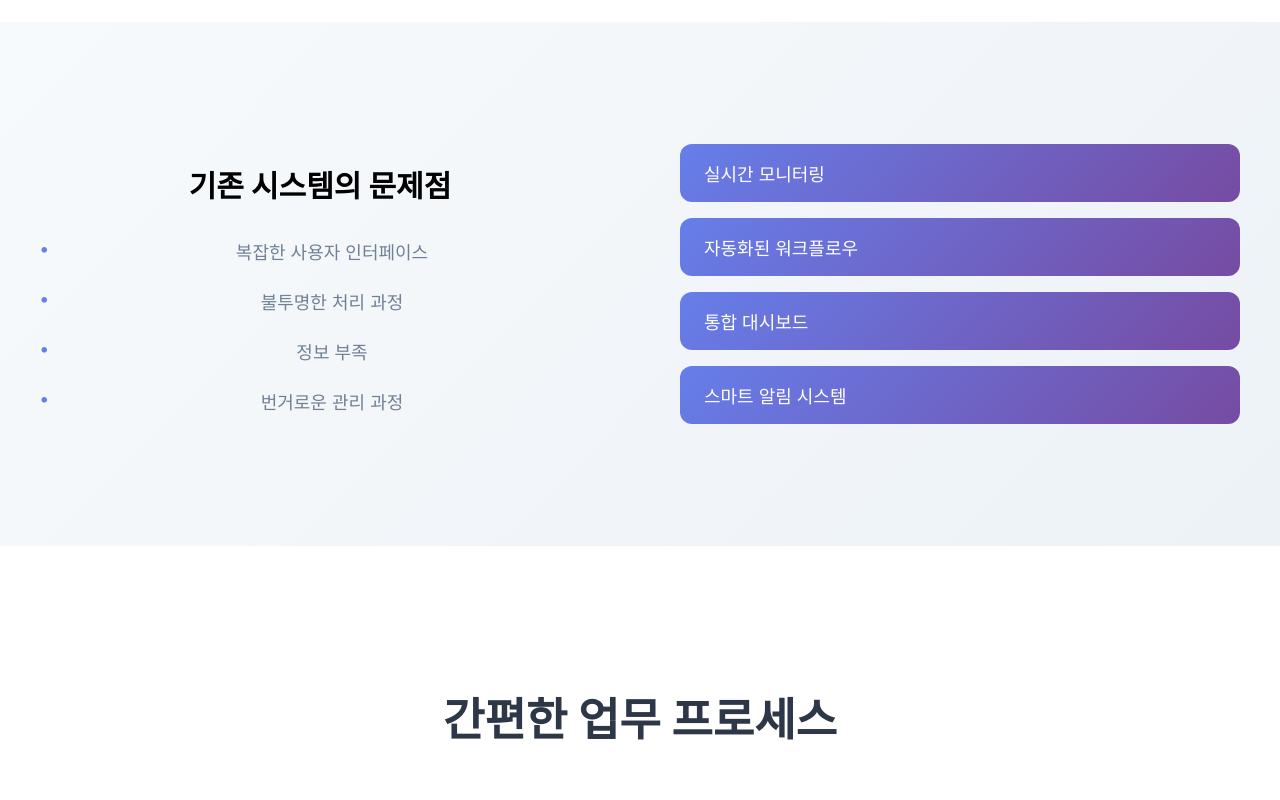
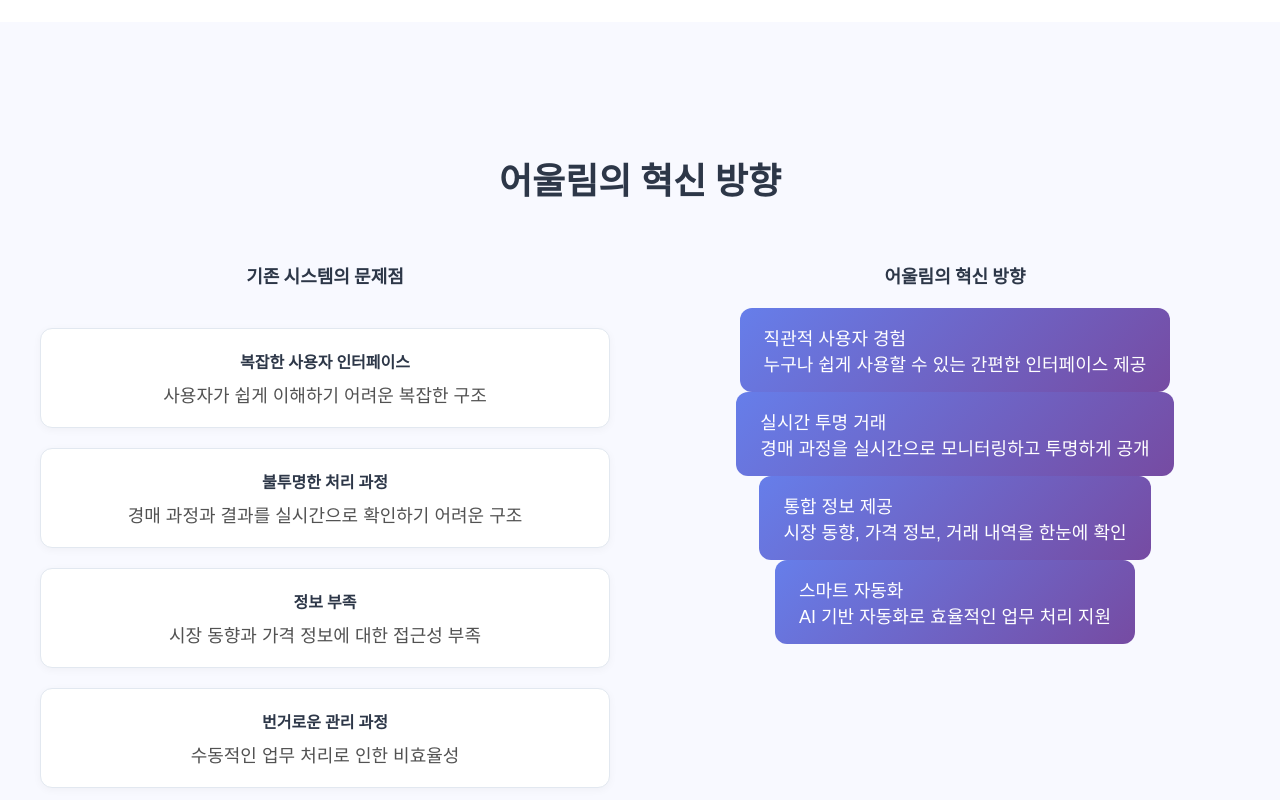
Before and after one commit to LikeLionHGU/TaxiDriver_Front, a React (Create React App) app: page / in a window 1280 px wide. Shown: the part 1100-1900 px from the top of the page. Built offline with nearby package versions, Linux system fonts and the light colour scheme.

Commit message:
fix:상품 상세정보 ui정보 반영되도록

```diff
--- a/src/components/PendingReviewModal.js
+++ b/src/components/PendingReviewModal.js
@@ -30,10 +30,8 @@ export default function PendingReviewModal({ open, onClose, product, onApprove,
     cardBlock(
       "기본 정보",
       h("ul", { className: styles.kv },
-        kvItem("어종", product.name),
-        kvItem("포장단위", product.origin),
-        kvItem("어획일", product.caughtAt || "2025.05.14"),
-        kvItem("어획지역", product.area || "동해 북부 일대")
+        kvItem("어종", product.applicant),
+        kvItem("포장단위", product.applicationDate),
       )
     ),
 
@@ -41,8 +39,6 @@ export default function PendingReviewModal({ open, onClose, product, onApprove,
       "가격정보",
       h("ul", { className: styles.kv },
         kvItem("최저 수락가", `₩${product.price?.toLocaleString?.() ?? "-"}`),
-        kvItem("어제 시세", `₩${(product.yesterday || 33000).toLocaleString()}`),
-        kvItem("7일 평균", `₩${(product.avg7d || 31500).toLocaleString()}`)
       )
     ),
 
--- a/src/pages/Landing.js
+++ b/src/pages/Landing.js
@@ -190,7 +190,7 @@ const Landing = () => {
 
     innovationSection: {
       padding: '100px 20px',
-      background: 'linear-gradient(135deg, #f7fafc 0%, #edf2f7 100%)'
+      background: "#f8f9ff",
     },
 
     innovationContent: {
@@ -198,27 +198,37 @@ const Landing = () => {
       margin: '0 auto',
       display: 'grid',
       gridTemplateColumns: '1fr 1fr',
-      gap: '80px',
-      alignItems: 'center'
+      gap: '60px',
+      alignItems: 'flex-start'
     },
 
     innovationTitle: {
-      fontSize: '2.5rem',
+      fontSize: '2rem',
       fontWeight: 700,
       color: '#2d3748',
-      marginBottom: '40px'
+      marginBottom: '40px',
+      textAlign:"center"
     },
 
     problemItem: {
-      marginBottom: '20px'
+      background: "white",
+    padding: "20px 24px",
+    borderRadius: "12px",
+    border: "1px solid #e2e8f0",
+    boxShadow: "0 2px 8px rgba(0, 0, 0, 0.04)",
+    },
+
+    problemSection: {
+    display: "flex",
+    flexDirection: "column",
+    gap: "20px",
   },
 
     problemItemTitle: {
-      fontSize: '30px',
-      fontWeight: 700,
-      color: '#000',
-      textaligh:'center',
-      marginBottom: '20px'
+      fontSize: '16px',
+      fontWeight: 600,
+      color: '#2d3748',
+      marginBottom: '8px'
     },
 
     problemList: {
@@ -570,61 +580,74 @@ const Landing = () => {
 
       {/* Innovation Section */}
       <section style={styles.innovationSection}>
+        <h2 style={styles.innovationTitle}>어울림의 혁신 방향</h2>
         <div style={styles.innovationContent}>
-          <div>
+          <div style={styles.problemSection}>
+            <h3 style={{ fontSize: "18px", fontWeight: 700, color: "#2d3748", marginBottom: "20px" }}>
+              기존 시스템의 문제점
+            </h3>
+
             <div style={styles.problemItem}>
-              <h4 style={styles.problemItemTitle}>기존 시스템의 문제점</h4>
-              <ul style={styles.problemList}>
-                <li style={{...styles.problemListItem, position: 'relative'}}>
-                  <span style={{position: 'absolute', left: '0', color: '#667eea', fontWeight: 'bold'}}>•</span>
-                  복잡한 사용자 인터페이스
-                </li>
-                <li style={{...styles.problemListItem, position: 'relative'}}>
-                  <span style={{position: 'absolute', left: '0', color: '#667eea', fontWeight: 'bold'}}>•</span>
-                  불투명한 처리 과정
-                </li>
-                <li style={{...styles.problemListItem, position: 'relative'}}>
-                  <span style={{position: 'absolute', left: '0', color: '#667eea', fontWeight: 'bold'}}>•</span>
-                  정보 부족
-                </li>
-                <li style={{...styles.problemListItem, position: 'relative'}}>
-                  <span style={{position: 'absolute', left: '0', color: '#667eea', fontWeight: 'bold'}}>•</span>
-                  번거로운 관리 과정
-                </li>
-              </ul>
+              <div style={styles.problemItemTitle}>복잡한 사용자 인터페이스</div>
+              <div style={styles.problemItemDesc}>사용자가 쉽게 이해하기 어려운 복잡한 구조</div>
+            </div>
+
+            <div style={styles.problemItem}>
+              <div style={styles.problemItemTitle}>불투명한 처리 과정</div>
+              <div style={styles.problemItemDesc}>경매 과정과 결과를 실시간으로 확인하기 어려운 구조</div>
+            </div>
+
+            <div style={styles.problemItem}>
+              <div style={styles.problemItemTitle}>정보 부족</div>
+              <div style={styles.problemItemDesc}>시장 동향과 가격 정보에 대한 접근성 부족</div>
+            </div>
+
+            <div style={styles.problemItem}>
+              <div style={styles.problemItemTitle}>번거로운 관리 과정</div>
+              <div style={styles.problemItemDesc}>수동적인 업무 처리로 인한 비효율성</div>
             </div>
           </div>
-          <div>
-            <div style={styles.solutionButtons}>
+
+          <div style={styles.solutionSection}>
+            <h3 style={{ fontSize: "18px", fontWeight: 700, color: "#2d3748", marginBottom: "20px" }}>
+              어울림의 혁신 방향
+            </h3>
+
             <button
               style={styles.solutionButton}
               onMouseEnter={(e) => handleButtonHover(e, true)}
               onMouseLeave={(e) => handleButtonHover(e, false)}
             >
-                실시간 모니터링
+              <div style={styles.solutionButtonTitle}>직관적 사용자 경험</div>
+              <div style={styles.solutionButtonDesc}>누구나 쉽게 사용할 수 있는 간편한 인터페이스 제공</div>
             </button>
+
             <button
               style={styles.solutionButton}
               onMouseEnter={(e) => handleButtonHover(e, true)}
               onMouseLeave={(e) => handleButtonHover(e, false)}
             >
-                자동화된 워크플로우
+              <div style={styles.solutionButtonTitle}>실시간 투명 거래</div>
+              <div style={styles.solutionButtonDesc}>경매 과정을 실시간으로 모니터링하고 투명하게 공개</div>
             </button>
+
             <button
               style={styles.solutionButton}
               onMouseEnter={(e) => handleButtonHover(e, true)}
               onMouseLeave={(e) => handleButtonHover(e, false)}
             >
-                통합 대시보드
+              <div style={styles.solutionButtonTitle}>통합 정보 제공</div>
+              <div style={styles.solutionButtonDesc}>시장 동향, 가격 정보, 거래 내역을 한눈에 확인</div>
             </button>
+
             <button
               style={styles.solutionButton}
               onMouseEnter={(e) => handleButtonHover(e, true)}
               onMouseLeave={(e) => handleButtonHover(e, false)}
             >
-                스마트 알림 시스템
+              <div style={styles.solutionButtonTitle}>스마트 자동화</div>
+              <div style={styles.solutionButtonDesc}>AI 기반 자동화로 효율적인 업무 처리 지원</div>
             </button>
-            </div>
           </div>
         </div>
       </section>
```
Lines whose indentation alone changed are shown as unchanged.
